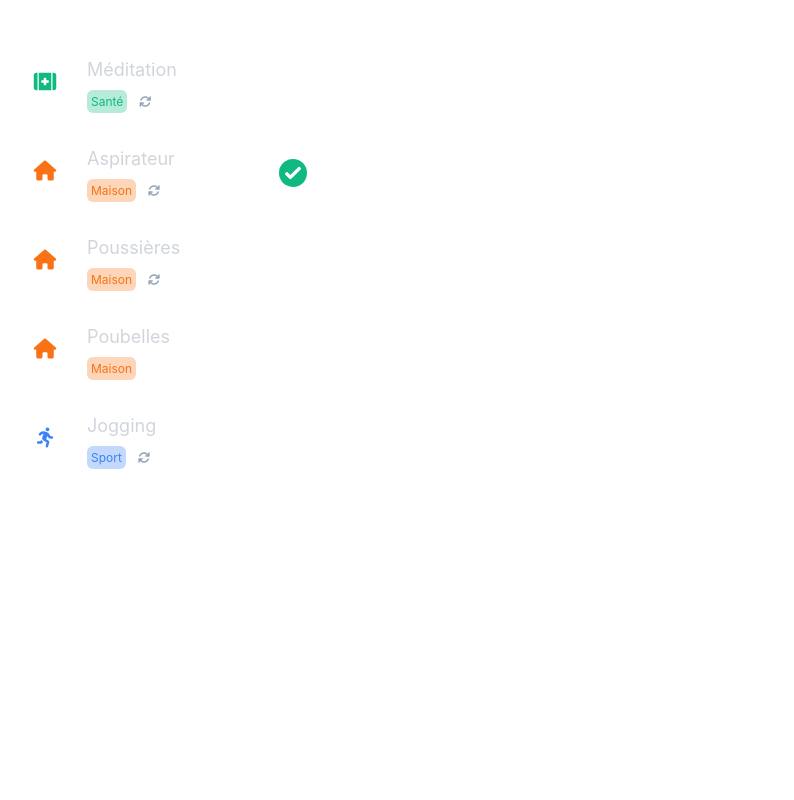
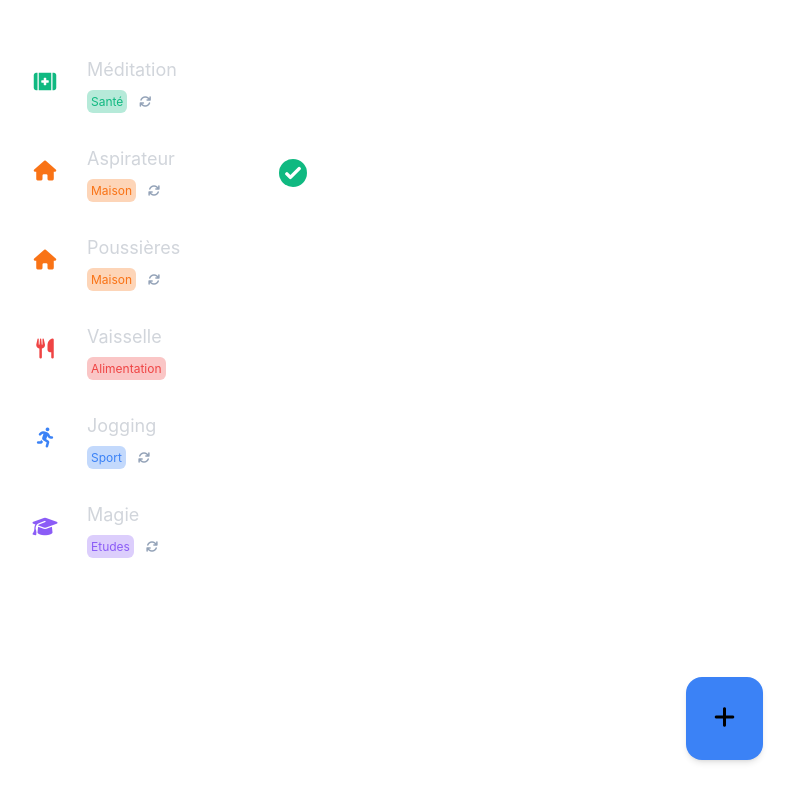
Before and after one commit to Pamplemouss/elpis, a Next.js app: page /todo in a window 1280 px wide. Shown: the whole page, without its empty margins (477-1271 px from the left). Built offline with nearby package versions, Linux system fonts and the light colour scheme.

Commit message:
Add Task UI & FX

```diff
--- a/components/Task.js
+++ b/components/Task.js
@@ -1,10 +1,4 @@
 import React, { useState } from "react";
-
-const ICONS = {
-    Maison: "fa-home",
-    Santé: "fa-kit-medical",
-    Sport: "fa-running",
-}
 
 export default function Task(props) {
     const [isEditing, setEditing] = useState(false);
@@ -35,12 +29,12 @@ export default function Task(props) {
             <div className="flex w-full p-4 justify-between group-hover:bg-white/10 border-b border-white/30">
                 <div className="flex">
                     <div className="w-11 h-11 bg-white/10 rounded-lg m-1 mr-5 inline-flex justify-center items-center">
-                        <i className={"icon fa-solid text-xl " + ICONS[props.category] + " " + props.category}></i>
+                        <i className={`icon fa-solid text-xl ${props.categoryFaCode} ${props.categoryName}`}></i>
                     </div>
                     <div className="">
                         <p className="text-lg mb-1">{props.name}</p>
                         <div>
-                            <p className={"category text-xs inline p-1 rounded-md " + props.category}>{props.category}</p>
+                            <p className={`category text-xs inline p-1 rounded-md ${props.categoryName}`}>{props.categoryName}</p>
                             {props.repeatable ? repeatableIcon : null}
                         </div>
                     </div>
@@ -66,13 +60,13 @@ export default function Task(props) {
             <div className="flex w-full p-4 justify-between bg-blue-500/20 group-hover:bg-blue-500/30 border-b border-white/30">
                 <div className="flex grow">
                     <div className="flex-none w-11 h-11 bg-white/10 rounded-lg m-1 mr-5 inline-flex justify-center items-center">
-                        <i className={"icon fa-solid text-xl " + ICONS[props.category] + " " + props.category}></i>
+                        <i className={`icon fa-solid text-xl ${props.categoryFaCode} ${props.categoryName}`}></i>
                     </div>
                     <div className="flex grow flex-wrap">
                         <div className="grow">
                             <input type="text" onChange={handleChange} defaultValue={props.name} className="bg-transparent mb-1 w-full border-0 p-0 text-lg outline outline-1 outline-blue-500 rounded-lg px-2"></input>
                             <div className="">
-                                <p className={"category text-xs inline p-1 rounded-md " + props.category}>{props.category}</p>
+                                <p className={`category text-xs inline p-1 rounded-md ${props.categoryName}`}>{props.categoryName}</p>
                                 {props.repeatable ? repeatableIcon : null}
                             </div>
                         </div>
--- a/package.json
+++ b/package.json
@@ -10,6 +10,7 @@
   },
   "dependencies": {
     "@tailwindcss/forms": "^0.5.2",
+    "nanoid": "^4.0.0",
     "next": "12.2.5",
     "react": "18.2.0",
     "react-dom": "18.2.0"
--- a/pages/todo.js
+++ b/pages/todo.js
@@ -1,22 +1,64 @@
 import Head from 'next/head'
 import React, { useState } from "react";
+import { nanoid } from "nanoid";
 import Task from '../components/Task';
 
 const TASKS = [
-    { id: 1, name: "Méditation", category: "Santé", checked: false, repeatable: true },
-    { id: 3, name: "Aspirateur", category: "Maison", checked: true, repeatable: true },
-    { id: 4, name: "Poussières", category: "Maison", checked: false, repeatable: true },
-    { id: 5, name: "Poubelles", category: "Maison", checked: false, repeatable: false },
-    { id: 6, name: "Jogging", category: "Sport", checked: false, repeatable: true },
+    { id: nanoid(), name: "Méditation", category: 2, checked: false, repeatable: true },
+    { id: nanoid(), name: "Aspirateur", category: 1, checked: true, repeatable: true },
+    { id: nanoid(), name: "Poussières", category: 1, checked: false, repeatable: true },
+    { id: nanoid(), name: "Vaisselle", category: 6, checked: false, repeatable: false },
+    { id: nanoid(), name: "Jogging", category: 3, checked: false, repeatable: true },
+    { id: nanoid(), name: "Magie", category: 5, checked: false, repeatable: true },
 ];
 
+const CATEGORIES = [
+    { id: 1, name: "Maison", faCode: "fa-home" },
+    { id: 2, name: "Santé", faCode: "fa-kit-medical" },
+    { id: 3, name: "Sport", faCode: "fa-running" },
+    { id: 4, name: "Divertissement", faCode: "fa-film" },
+    { id: 5, name: "Etudes", faCode: "fa-graduation-cap" },
+    { id: 6, name: "Alimentation", faCode: "fa-utensils" },
+];
+
+
 export default function Todo() {
-    const [showModal, setShowModal] = useState(false);
+    const [showDeleteModal, setShowDeleteModal] = useState(false);
+    const [showAddModal, setShowAddModal] = useState(false);
     const [tasks, setTasks] = useState(TASKS);
     const [idToDelete, setIdToDelete] = useState("");
-    const taskList = tasks.map((task) => (
-        <Task key={task.id} id={task.id} name={task.name} category={task.category} checked={task.checked} repeatable={task.repeatable} toggleTask={toggleTask} deleteTask={askDelete} editTask={editTask}/>
+    const [newCategory, setNewCategory] = useState();
+    const [newName, setNewName] = useState("");
+    const taskList = tasks.map((task) => {
+        var category = CATEGORIES.filter(category => { if (category.id === task.category) return category });
+        var categoryName = category[0].name;
+        var categoryFaCode = category[0].faCode;
+        return (
+            <Task
+                key={task.id}
+                id={task.id}
+                name={task.name}
+                categoryName={categoryName}
+                categoryFaCode={categoryFaCode}
+                checked={task.checked}
+                repeatable={task.repeatable}
+                toggleTask={toggleTask}
+                deleteTask={askDelete}
+                editTask={editTask} />
+        )
+    });
+    const categoriesList = CATEGORIES.map((category) => (
+        <div key={category.id} onClick={() => setNewCategory(category.id)} className={`flex border border-gray-500 p-2 rounded-xl justify-between items-center hover:bg-gray-600 cursor-pointer duration-75 ${newCategory === category.id ? "bg-blue-500/30 hover:bg-blue-500/50" : null}`}>
+            <p>{category.name}</p>
+            <div className="flex-none w-9 h-9 bg-white/10 rounded-lg inline-flex justify-center items-center">
+                <i className={`icon fa-solid text-md icon ${category.faCode} ${category.name}`}></i>
+            </div>
+        </div>
     ));
+
+    function handleChange(e) {
+        setNewName(e.target.value);
+    }
 
     function toggleTask(id) {
         const updatedTasks = tasks.map((task) => {
@@ -35,13 +77,20 @@ export default function Todo() {
     }
 
     function askDelete(id) {
-        setShowModal(true);
+        setShowDeleteModal(true);
         setIdToDelete(id);
     }
 
     function deleteTask() {
         const remainingTasks = tasks.filter((task) => task.id !== idToDelete);
         setTasks(remainingTasks);
+    }
+
+    function addTask() {
+        const newTask = { id: nanoid(), name: newName, category: newCategory, checked: false, repeatable: false };
+        setTasks([...tasks, newTask]);
+        setNewName("");
+        setNewCategory();
     }
 
     return (
@@ -53,16 +102,39 @@ export default function Todo() {
                 {taskList}
             </div>
 
-            {showModal ? (
+            <div onClick={() => setShowAddModal(true)} className="fixed bottom-10 right-10 bg-blue-500 p-7 rounded-2xl cursor-pointer shadow-md hover:bg-blue-700 duration-150">
+                <i className="fa-solid fa-plus" style={{ fontSize: "1.5em" }}></i>
+            </div>
+
+            {showAddModal ? (
                 <div id="modal" aria-hidden="true" className="w-full h-full fixed bg-black/70 place-content-center inline-flex justify-center items-center">
-                    <div className="items-center bg-gray-700 text-gray-400 rounded-lg p-8">
+                    <div className="items-center bg-gray-700 text-gray-300 rounded-lg p-10 w-1/3">
+                        <div class="relative">
+                            <input onChange={handleChange} type="text" class="block px-2.5 pb-2.5 pt-4 w-full text-gray-900 bg-transparent rounded-lg border-1 border-gray-300 appearance-none dark:text-white dark:border-gray-600 dark:focus:border-blue-500 focus:outline-none focus:ring-0 focus:border-blue-600 peer" placeholder=" " />
+                            <label for="floating_outlined" class="absolute text-sm text-gray-500 duration-300 transform -translate-y-4 scale-75 top-2 z-10 origin-[0] bg-gray-700 px-2 peer-focus:px-2 peer-focus:text-blue-600 peer-focus:dark:text-blue-500 peer-placeholder-shown:scale-100 peer-placeholder-shown:-translate-y-1/2 peer-placeholder-shown:top-1/2 peer-focus:top-2 peer-focus:scale-75 peer-focus:-translate-y-4 left-1">Task name</label>
+                        </div>
+                        <h3 className="mt-7 text-xl font-bold text-center">Category</h3>
+                        <div className="grid gap-2 grid-cols-2 mt-5">
+                            {categoriesList}
+                        </div>
+                        <div className="flex space-x-5 mt-10">
+                            <button disabled={newName.length == 0 || newCategory == undefined ? true : false} className="w-full bg-blue-700 hover:bg-blue-800 text-white rounded-lg text-center px-3 py-2 disabled:cursor-not-allowed disabled:bg-gray-600 disabled:text-gray-500" onClick={() => {addTask(); setShowAddModal(false)}}>Confirm</button>
+                            <button className="w-full border border-gray-400 hover:bg-gray-600 rounded-lg text-center px-3 py-2" onClick={() => { setNewName(""); setNewCategory(); setShowAddModal(false) }}>Cancel</button>
+                        </div>
+                    </div>
+                </div>
+            ) : null}
+
+            {showDeleteModal ? (
+                <div id="modal" aria-hidden="true" className="w-full h-full fixed bg-black/70 place-content-center inline-flex justify-center items-center">
+                    <div className="items-center bg-gray-700 text-gray-300 rounded-lg p-8">
                         <div className="flex justify-center mb-7">
-                            <i className="fa-solid fa-exclamation-circle" style={{fontSize:"3em"}}></i>
+                            <i className="fa-solid fa-exclamation-circle" style={{ fontSize: "2em" }}></i>
                         </div>
                         <h3 className="text-lg mb-5">Are you sure you want to delete this task?</h3>
                         <div className="flex space-x-5">
-                            <button className="w-full bg-blue-700 hover:bg-blue-800 text-white rounded-lg text-center px-3 py-2" onClick={() => { deleteTask(); setShowModal(false) }}>Confirm</button>
-                            <button className="w-full border border-gray-400 hover:bg-gray-600 rounded-lg text-center px-3 py-2" onClick={() => setShowModal(false)}>Cancel</button>
+                            <button className="w-full bg-blue-700 hover:bg-blue-800 text-white rounded-lg text-center px-3 py-2" onClick={() => { deleteTask(); setShowDeleteModal(false) }}>Confirm</button>
+                            <button className="w-full border border-gray-400 hover:bg-gray-600 rounded-lg text-center px-3 py-2" onClick={() => setShowDeleteModal(false)}>Cancel</button>
                         </div>
                     </div>
                 </div>
--- a/styles/globals.css
+++ b/styles/globals.css
@@ -46,3 +46,30 @@ body {
   @apply bg-orange-500/30;
   @apply text-orange-500;
 }
+
+.icon.Alimentation {
+  @apply text-red-500;
+}
+
+.category.Alimentation {
+  @apply bg-red-500/30;
+  @apply text-red-500;
+}
+
+.icon.Etudes {
+  @apply text-violet-500;
+}
+
+.category.Etudes {
+  @apply bg-violet-500/30;
+  @apply text-violet-500;
+}
+
+.icon.Divertissement {
+  @apply text-sky-500;
+}
+
+.category.Divertissement {
+  @apply bg-sky-500/30;
+  @apply text-sky-500;
+}
```
Also changed, not shown: 1 other file (tests, documents, lock files or other folders).
